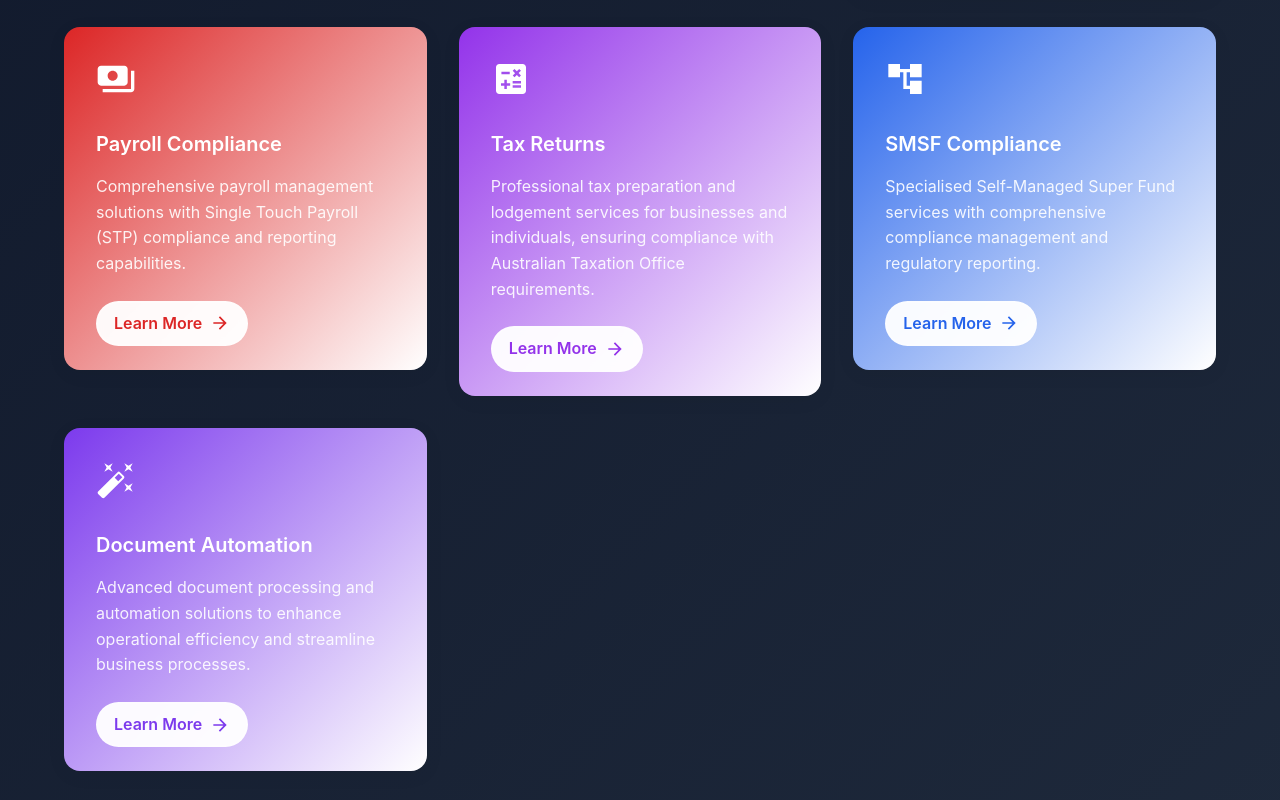
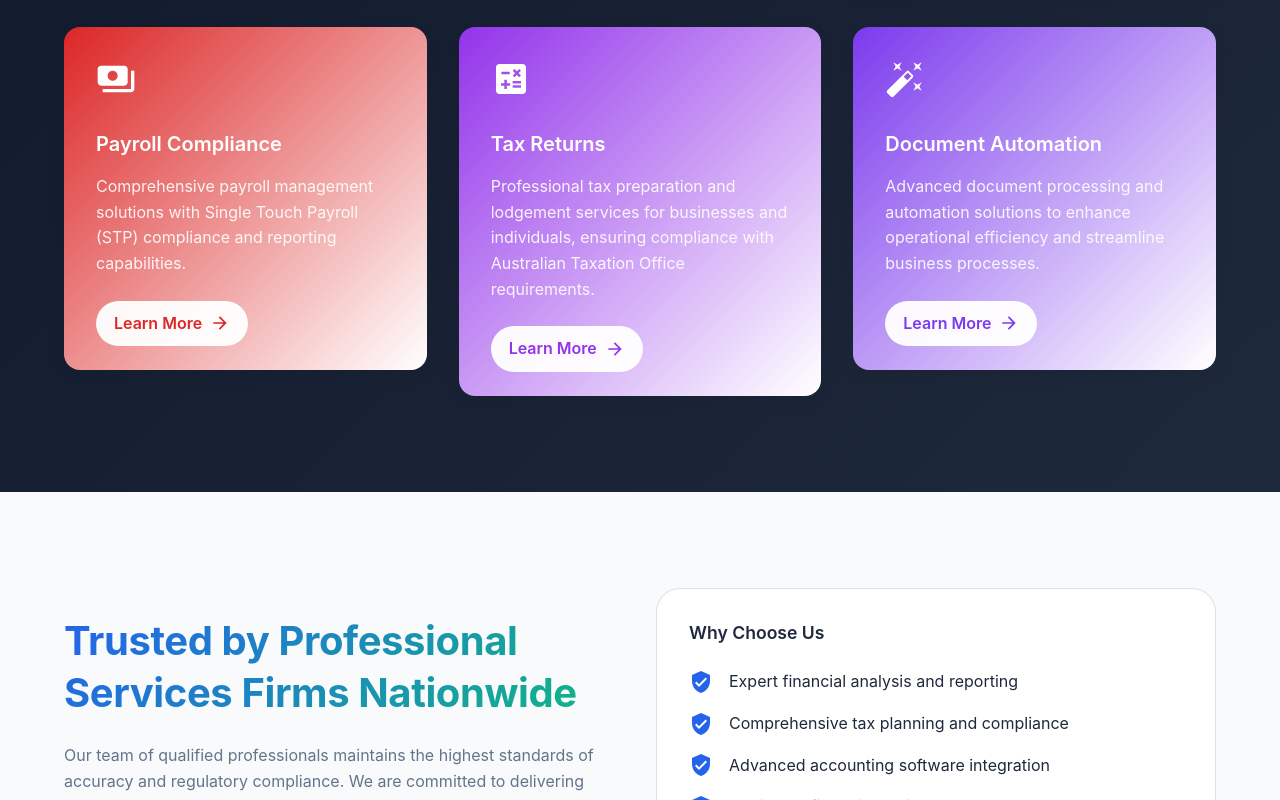
Before and after one commit to Ashwin2k3/dux-outsourcing-official, a React (Create React App) app in the folder client/: page / in a window 1280 px wide. Shown: the part 1820-2620 px from the top of the page. Built offline with nearby package versions, Linux system fonts and the light colour scheme.

Commit message:
Removed SMSF compliance

```diff
--- a/client/src/components/Footer.js
+++ b/client/src/components/Footer.js
@@ -30,11 +30,6 @@
               <ListItemText primary="Tax Returns" />
             </ListItemButton>
           </ListItem>
-          <ListItem disablePadding>
-            <ListItemButton component={RouterLink} to="/services#smsf">
-              <ListItemText primary="SMSF Compliance" />
-            </ListItemButton>
-          </ListItem>
         </List>
       </Grid>
     </Grid>
--- a/client/src/layouts/MainLayout.js
+++ b/client/src/layouts/MainLayout.js
@@ -76,7 +76,6 @@
     { text: 'BAS Returns', path: '/services/bas' },
     { text: 'Payroll Compliances', path: '/services/payroll' },
     { text: 'Tax Returns', path: '/services/tax' },
-    { text: 'SMSF Compliance', path: '/services/smsf' },
     { text: 'Document Automation', path: '/services/document-automation' }
   ];
 
--- a/client/src/pages/DetailedService.js
+++ b/client/src/pages/DetailedService.js
@@ -132,25 +132,6 @@
       'Compliance with tax laws',
       'Strategic tax planning',
       'Expert tax advice'
-    ]
-  },
-  {
-    id: 'smsf',
-    title: 'SMSF Compliance',
-    description: 'Our SMSF or Self-Managed Super Fund service is exclusively curated for individuals looking to invest and manage their own super funds:',
-    features: [
-      'SMSF accounting',
-      'Financial statement preparation',
-      'Tax return lodgment',
-      'Compliance documentation'
-    ],
-    tagline: 'Manage your self-managed super fund efficiently',
-    detailedDescription: 'Our SMSF compliance services help you manage your self-managed super fund efficiently while ensuring full compliance with regulatory requirements. We provide comprehensive support for all aspects of SMSF management.',
-    benefits: [
-      'Regulatory compliance',
-      'Efficient fund management',
-      'Expert investment advice',
-      'Comprehensive reporting'
     ]
   },
   {
--- a/client/src/pages/Home.js
+++ b/client/src/pages/Home.js
@@ -61,13 +61,6 @@
     description: 'Professional tax preparation and lodgement services for businesses and individuals, ensuring compliance with Australian Taxation Office requirements.',
     path: '/services#tax',
     color: '#9333ea'
-  },
-  {
-    title: 'SMSF Compliance',
-    icon: <AccountTreeIcon sx={{ fontSize: 40 }} />,
-    description: 'Specialised Self-Managed Super Fund services with comprehensive compliance management and regulatory reporting.',
-    path: '/services#smsf',
-    color: '#2563eb'
   },
   {
     title: 'Document Automation',
--- a/client/src/pages/Pricing.js
+++ b/client/src/pages/Pricing.js
@@ -106,12 +106,6 @@
   {
     service: 'Tax Returns',
     basic: '✓',
-    professional: '✓',
-    enterprise: '✓',
-  },
-  {
-    service: 'SMSF Compliance',
-    basic: '✗',
     professional: '✓',
     enterprise: '✓',
   },
--- a/client/src/pages/Services.js
+++ b/client/src/pages/Services.js
@@ -75,19 +75,6 @@
       'ATO compliance and reporting'
     ],
     tagline: 'Navigate Australian taxation requirements with professional expertise'
-  },
-  {
-    id: 'smsf',
-    title: 'SMSF Compliance',
-    icon: <AccountTreeIcon sx={{ fontSize: 40 }} />,
-    description: 'Our SMSF specialists provide comprehensive compliance management for Self-Managed Super Funds:',
-    features: [
-      'SMSF compliance and reporting',
-      'Financial statement preparation',
-      'Tax return lodgement',
-      'Regulatory compliance management'
-    ],
-    tagline: 'Maintain SMSF compliance through professional fund management'
   },
   {
     id: 'financial-reporting',
--- a/client/src/pages/Sitemap.js
+++ b/client/src/pages/Sitemap.js
@@ -27,7 +27,6 @@
     { name: 'Business Activity Statements', path: '/services#bas' },
     { name: 'Payroll Compliance', path: '/services#payroll' },
     { name: 'Taxation Services', path: '/services#tax' },
-    { name: 'SMSF Compliance', path: '/services#smsf' },
   ];
 
   const legalPages = [
```
